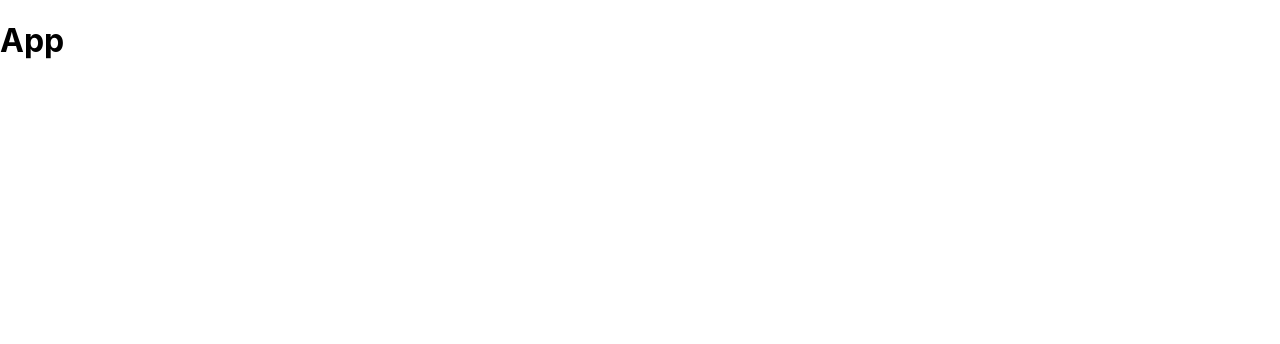
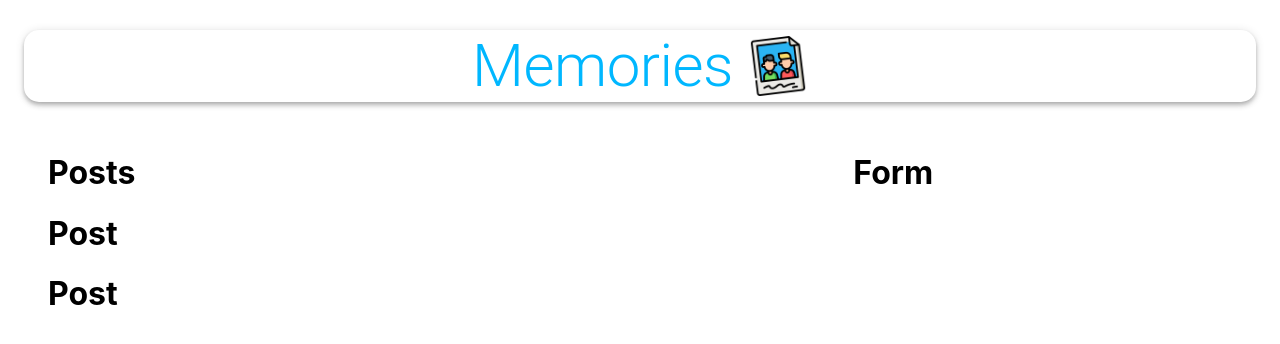
Before and after one commit to Behzad-Az/Memories-Project-20220505, a React (Create React App) app in the folder client/: page / in a window 1280 px wide. Shown: the top 344 px of the page. Built offline with nearby package versions, Linux system fonts and the light colour scheme.

Commit message:
created component boilerplates

```diff
--- a/client/src/App.tsx
+++ b/client/src/App.tsx
@@ -1,12 +1,41 @@
 import React from 'react';
-import logo from './logo.svg';
-import './App.css';
+import {
+  Container,
+  AppBar,
+  Typography,
+  Grow,
+  Grid
+} from '@material-ui/core';
+
+import Posts from './components/Posts/Posts';
+import Form from './components/Form/Form';
+import memories from './images/memories.png';
+import useStyles from './styles';
+
+// import logo from './logo.svg';
+// import './App.css';
 
 function App() {
+  const classes = useStyles();
   return (
-    <div>
-      <h1>App</h1>
-    </div>
+    <Container maxWidth='lg'>
+      <AppBar className={classes.appBar} position='static' color='inherit'>
+        <Typography className={classes.heading} variant='h2' align='center'>Memories</Typography>
+        <img className={classes.image} src={memories} alt='memories' height='60' />
+      </AppBar>
+      <Grow in>
+        <Container>
+          <Grid container justify='space-between' alignItems='stretch' spacing={3}>
+            <Grid item xs={12} sm={7}>
+              <Posts />
+            </Grid>
+            <Grid item xs={12} sm={4}>
+              <Form />
+            </Grid>
+          </Grid>
+        </Container>
+      </Grow>
+    </Container>
   );
 }
 
--- /dev/null
+++ b/client/src/components/Form/Form.tsx
@@ -0,0 +1,14 @@
+import React, { FC } from 'react';
+
+import useStyles from './styles';
+
+interface Props {};
+
+const Form: FC<Props> = () : JSX.Element => {
+  const classes = useStyles();
+  return (
+    <h1>Form</h1>
+  );
+};
+
+export default Form;
--- /dev/null
+++ b/client/src/components/Form/styles.ts
@@ -0,0 +1,24 @@
+import { makeStyles } from '@material-ui/core/styles';
+
+export default makeStyles((theme) => ({
+  root: {
+    '& .MuiTextField-root': {
+      margin: theme.spacing(1),
+    },
+  },
+  paper: {
+    padding: theme.spacing(2),
+  },
+  form: {
+    display: 'flex',
+    flexWrap: 'wrap',
+    justifyContent: 'center',
+  },
+  fileInput: {
+    width: '97%',
+    margin: '10px 0',
+  },
+  buttonSubmit: {
+    marginBottom: 10,
+  },
+}));
--- /dev/null
+++ b/client/src/components/Posts/Post/Post.tsx
@@ -0,0 +1,14 @@
+import React, { FC } from 'react';
+
+import useStyles from './styles';
+
+interface Props {};
+
+const Post: FC<Props> = () : JSX.Element => {
+  const classes = useStyles();
+  return (
+    <h1>Post</h1>
+  );
+};
+
+export default Post;
--- /dev/null
+++ b/client/src/components/Posts/Post/styles.ts
@@ -0,0 +1,52 @@
+import { makeStyles } from '@material-ui/core/styles';
+
+export default makeStyles({
+  media: {
+    height: 0,
+    paddingTop: '56.25%',
+    backgroundColor: 'rgba(0, 0, 0, 0.5)',
+    backgroundBlendMode: 'darken',
+  },
+  border: {
+    border: 'solid',
+  },
+  fullHeightCard: {
+    height: '100%',
+  },
+  card: {
+    display: 'flex',
+    flexDirection: 'column',
+    justifyContent: 'space-between',
+    borderRadius: '15px',
+    height: '100%',
+    position: 'relative',
+  },
+  overlay: {
+    position: 'absolute',
+    top: '20px',
+    left: '20px',
+    color: 'white',
+  },
+  overlay2: {
+    position: 'absolute',
+    top: '20px',
+    right: '20px',
+    color: 'white',
+  },
+  grid: {
+    display: 'flex',
+  },
+  details: {
+    display: 'flex',
+    justifyContent: 'space-between',
+    margin: '20px',
+  },
+  title: {
+    padding: '0 16px',
+  },
+  cardActions: {
+    padding: '0 16px 8px 16px',
+    display: 'flex',
+    justifyContent: 'space-between',
+  },
+});
--- /dev/null
+++ b/client/src/components/Posts/Posts.tsx
@@ -0,0 +1,19 @@
+import React, { FC } from 'react';
+
+import Post from './Post/Post';
+import useStyles from './styles';
+
+interface Props {};
+
+const Posts: FC<Props> = () : JSX.Element => {
+  const classes = useStyles();
+  return (
+    <>
+      <h1>Posts</h1>
+      <Post />
+      <Post />
+    </>
+  );
+};
+
+export default Posts;
--- /dev/null
+++ b/client/src/components/Posts/styles.ts
@@ -0,0 +1,14 @@
+import { makeStyles } from '@material-ui/core/styles';
+
+export default makeStyles((theme) => ({
+  mainContainer: {
+    display: 'flex',
+    alignItems: 'center',
+  },
+  smMargin: {
+    margin: theme.spacing(1),
+  },
+  actionDiv: {
+    textAlign: 'center',
+  },
+}));
--- /dev/null
+++ b/client/src/styles.ts
@@ -0,0 +1,18 @@
+import { makeStyles } from '@material-ui/core/styles';
+
+export default makeStyles(() => ({
+  appBar: {
+    borderRadius: 15,
+    margin: '30px 0',
+    display: 'flex',
+    flexDirection: 'row',
+    justifyContent: 'center',
+    alignItems: 'center',
+  },
+  heading: {
+    color: 'rgba(0,183,255, 1)',
+  },
+  image: {
+    marginLeft: '15px',
+  },
+}));
```
Also changed, not shown: client/src/images/memories.png (added).
